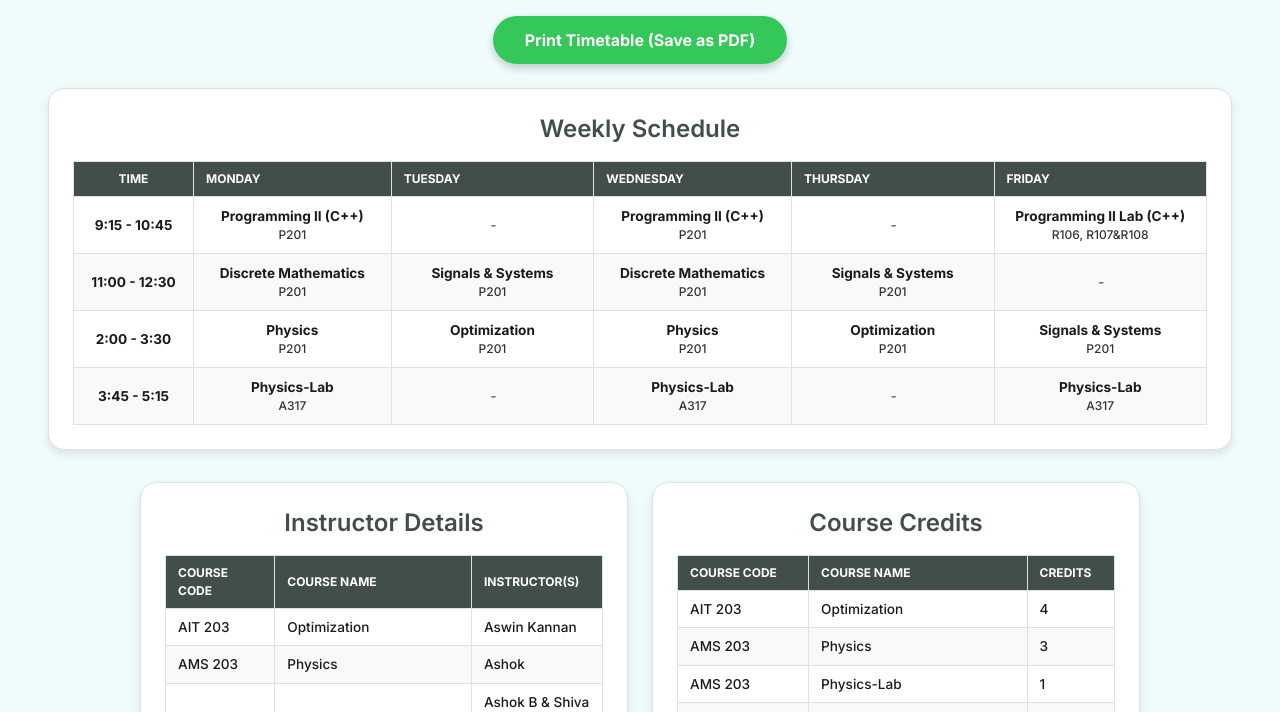
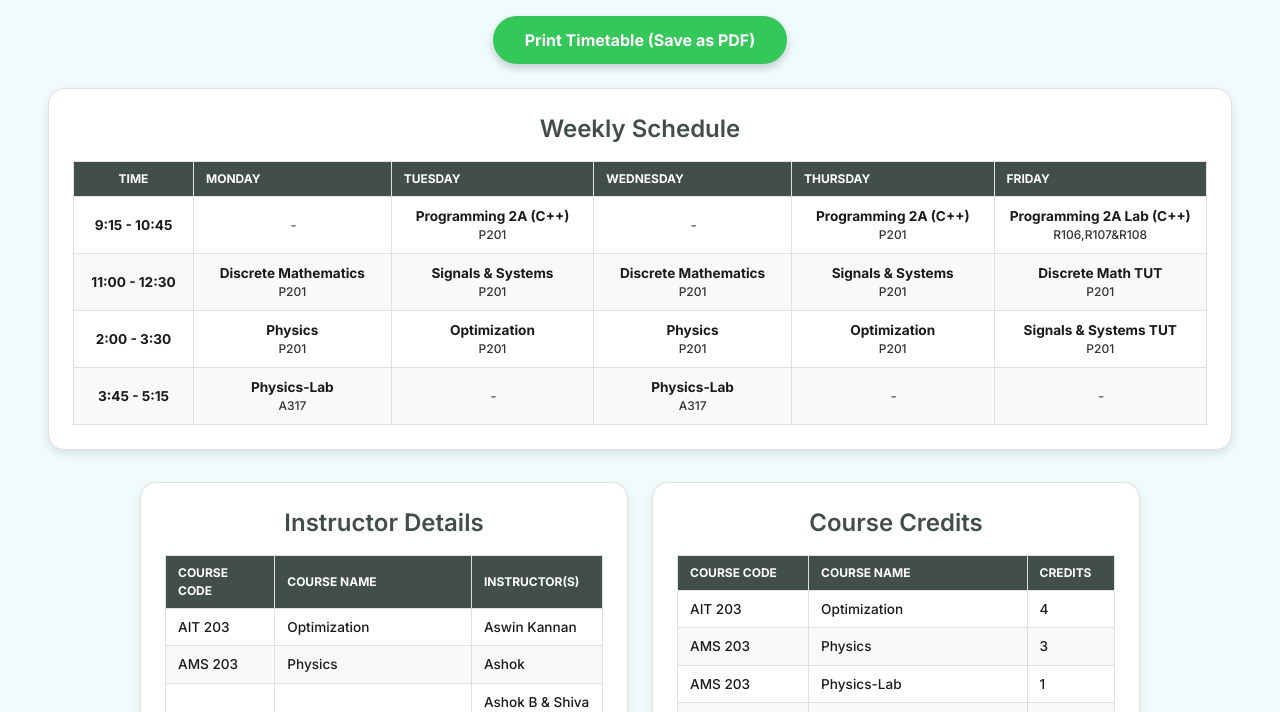
Before and after one commit to vedant010107/TimeTabel-3rdSem, a plain HTML site: page index.html in a window 1280 px wide. Shown: the part 88-800 px from the top of the page. Drawn offline with nearby package versions, Linux system fonts and the light colour scheme.

Commit message:
Update index.html
Acc to the clg tt

```diff
--- a/index.html
+++ b/index.html
@@ -253,7 +253,7 @@
 
       th, td {
         padding: 0.4rem 0.6rem;
-        color: #1A1A1A; /* Darker text in mobile cells */
+        color: white; /* Darker text in mobile cells */
         font-weight: 500; /* Consistent font-weight for mobile cells */
       }
 
@@ -358,15 +358,20 @@
 
   <script>
     const csvDataLines = [
-      `Course Code,Course Name,Credits,Instructor 1,Instructor 2,Timings,Room no:`,
-      `AIT 203,Optimization,4,Aswin Kannan,,"TUE(2:00), THU(2:00)",P201`,
-      `AMS 203,Physics,3,Ashok,,"MON (2:00), WED(2:00)",P201`,
-      `AMS 203,Physics-Lab,1,Ashok B,Shiva Kumar Malapaka,"MON(3:45), WED(3:45), FRI(3:45)",A317`,
-      `CSE 201,Discrete Mathematics,4,Ashish Choudhury,,"MON (11:00), WED (11:00)",P201`,
-      `EGC 113,Signals & Systems,4,Jyotsna Bapat,,"TUE (11:00), THU (11:00), FRI (2:00)(TUT)",P201`,
-      `EGC 211,Programming II (C++),2,Ahana Pradhan,,"MON (9:15), WED (9:15)",P201`,
-      `EGC 211P,Programming II Lab (C++),0,Ahana Pradhan,,FRI(9:15),"R106, R107&R108"`
+  `Course Code,Course Name,Credits,Instructor 1,Instructor 2,Timings,Room no:,Include`,
+  `AIT 203,Optimization,4,Aswin Kannan,,"TUE(2:00), THU(2:00)",P201,1`,
+  `AMS 203,Physics,3,Ashok,,"MON (2:00), WED(2:00)",P201,1`,
+  `AMS 203,Physics-Lab,1,Ashok B,Shiva Kumar Malapaka,"MON(3:45), WED(3:45)",A317,1`,
+  `CSE 201,Discrete Mathematics,4,Ashish Choudhury,,"MON (11:00), WED (11:00)",P201,1`,
+  `EGC 113,Signals & Systems,4,Jyotsna Bapat,,"TUE (11:00), THU (11:00)",P201,1`,
+  `EGC 211,Programming 2A (C++),2,Ahana Pradhan,,"TUE (9:15), THU (9:15)",P201,1`,
+  `EGC 211P,Programming 2A Lab (C++),0,Ahana Pradhan,,FRI(9:15),"R106,R107&R108",0`,
+  `CSE 201,Discrete Math TUT,4,Ashish Choudhury,,"FRI(11:00)",P201,0`,
+  `EGC 113,Signals & Systems TUT,4,Jyotsna Bapat,,"FRI (2:00)(TUT)",P201,0`
 ];
+/*    ,
+      `EGC 212 ,Programming 2B (Java),2,Vivek Yadav,,"TUE (9:15), THU (9:15)",P201,1`,
+      `EGC 212P,Programming 2B Lab(Java),0,Vivek Yadav,,FRI(9:15),"R106,R107&R108",0` */
 
     const csvData = csvDataLines.join('\n');
 
@@ -511,6 +516,8 @@
   const tbody = document.querySelector('#professor-table tbody');
   tbody.innerHTML = '';
   data.forEach(course => {
+    if (course['Include'] !== '1') return; // Only include if Include == 1
+
     const row = document.createElement('tr');
     const instructors = [course['Instructor 1'], course['Instructor 2']].filter(Boolean).join(' & ');
     row.innerHTML = `
@@ -526,6 +533,8 @@
   const tbody = document.querySelector('#credits-table tbody');
   tbody.innerHTML = '';
   data.forEach(course => {
+    if (course['Include'] !== '1') return; // Only include if Include == 1
+
     const row = document.createElement('tr');
     row.innerHTML = `
       <td>${course['Course Code']}</td>
@@ -535,6 +544,7 @@
     tbody.appendChild(row);
   });
 }
+
 
     async function loadTimetable() {
       try {
```
Lines whose indentation alone changed are shown as unchanged.
